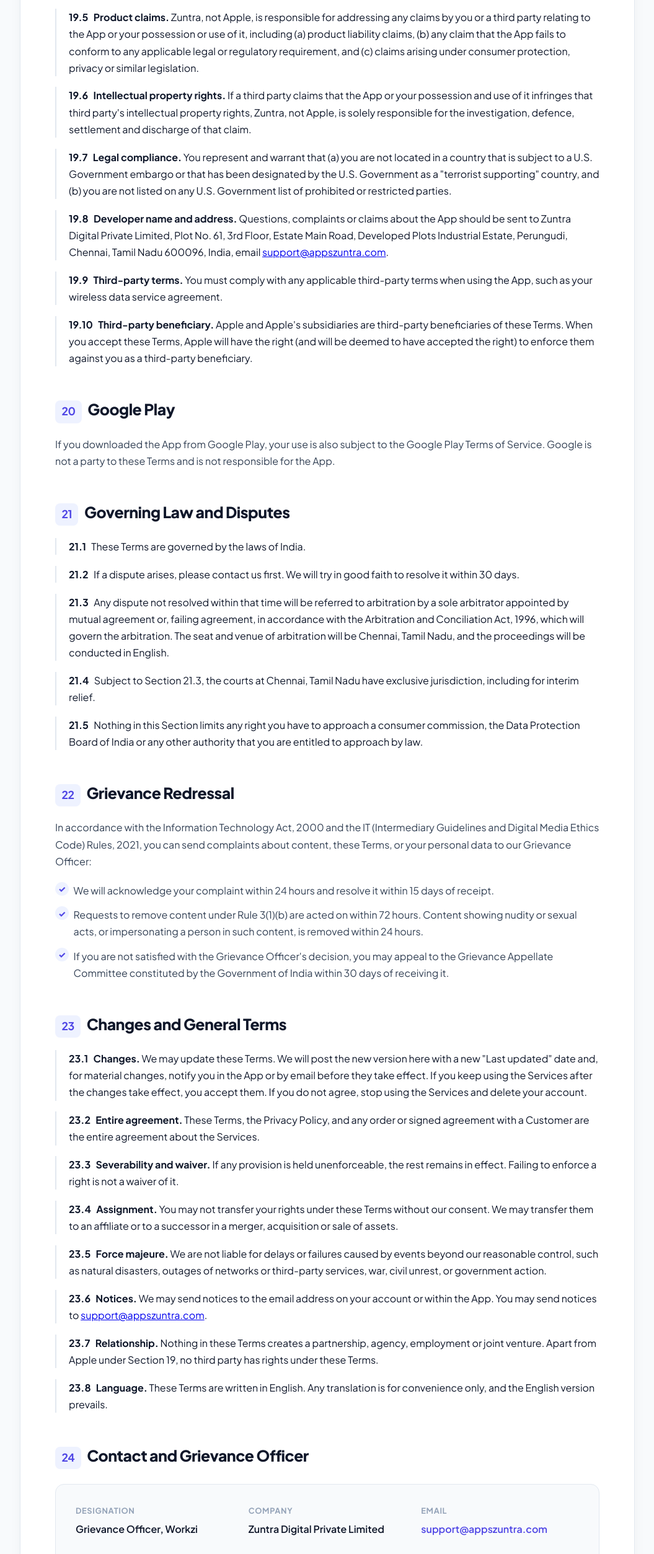
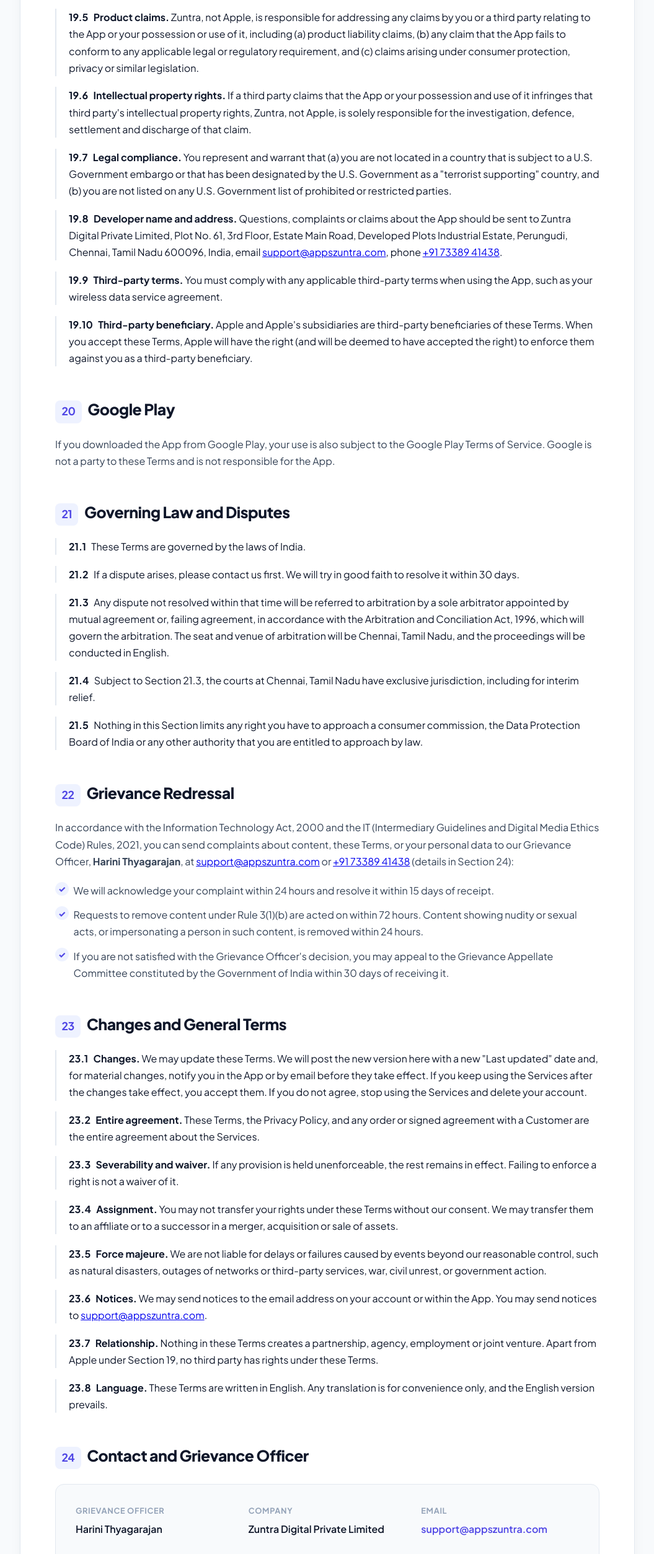
Before and after one commit to apps-zuntra/workzy_terms-condition, a plain HTML site: page index.html in a window 1280 px wide. Shown: the part 9493-12000 px from the top of the page at 62% size, without its empty margins (112-1167 px from the left). Drawn offline with Linux system fonts and the light colour scheme.

Commit message:
Add Grievance Officer name and contact phone
Co-Authored-By: Claude Opus 5.5 <noreply@anthropic.com>
Claude-Session: https://claude.ai/code/session_01U3hLL77sggdVnGbom4SGJ4

```diff
--- a/index.html
+++ b/index.html
@@ -254,7 +254,7 @@
         <div class="clause-item"><span class="clause-num">19.5</span> <strong>Product claims.</strong> Zuntra, not Apple, is responsible for addressing any claims by you or a third party relating to the App or your possession or use of it, including (a) product liability claims, (b) any claim that the App fails to conform to any applicable legal or regulatory requirement, and (c) claims arising under consumer protection, privacy or similar legislation.</div>
         <div class="clause-item"><span class="clause-num">19.6</span> <strong>Intellectual property rights.</strong> If a third party claims that the App or your possession and use of it infringes that third party's intellectual property rights, Zuntra, not Apple, is solely responsible for the investigation, defence, settlement and discharge of that claim.</div>
         <div class="clause-item"><span class="clause-num">19.7</span> <strong>Legal compliance.</strong> You represent and warrant that (a) you are not located in a country that is subject to a U.S. Government embargo or that has been designated by the U.S. Government as a "terrorist supporting" country, and (b) you are not listed on any U.S. Government list of prohibited or restricted parties.</div>
-        <div class="clause-item"><span class="clause-num">19.8</span> <strong>Developer name and address.</strong> Questions, complaints or claims about the App should be sent to Zuntra Digital Private Limited, Plot No. 61, 3rd Floor, Estate Main Road, Developed Plots Industrial Estate, Perungudi, Chennai, Tamil Nadu 600096, India, email <a href="mailto:support@appszuntra.com">support@appszuntra.com</a>.</div>
+        <div class="clause-item"><span class="clause-num">19.8</span> <strong>Developer name and address.</strong> Questions, complaints or claims about the App should be sent to Zuntra Digital Private Limited, Plot No. 61, 3rd Floor, Estate Main Road, Developed Plots Industrial Estate, Perungudi, Chennai, Tamil Nadu 600096, India, email <a href="mailto:support@appszuntra.com">support@appszuntra.com</a>, phone <a href="tel:+917338941438">+91 73389 41438</a>.</div>
         <div class="clause-item"><span class="clause-num">19.9</span> <strong>Third-party terms.</strong> You must comply with any applicable third-party terms when using the App, such as your wireless data service agreement.</div>
         <div class="clause-item"><span class="clause-num">19.10</span> <strong>Third-party beneficiary.</strong> Apple and Apple's subsidiaries are third-party beneficiaries of these Terms. When you accept these Terms, Apple will have the right (and will be deemed to have accepted the right) to enforce them against you as a third-party beneficiary.</div>
       </section>
@@ -278,7 +278,7 @@
       <!-- 22 -->
       <section class="section-block">
         <h2 class="section-title"><span class="section-number">22</span> Grievance Redressal</h2>
-        <p class="section-p">In accordance with the Information Technology Act, 2000 and the IT (Intermediary Guidelines and Digital Media Ethics Code) Rules, 2021, you can send complaints about content, these Terms, or your personal data to our Grievance Officer:</p>
+        <p class="section-p">In accordance with the Information Technology Act, 2000 and the IT (Intermediary Guidelines and Digital Media Ethics Code) Rules, 2021, you can send complaints about content, these Terms, or your personal data to our Grievance Officer, <strong>Harini Thyagarajan</strong>, at <a href="mailto:support@appszuntra.com">support@appszuntra.com</a> or <a href="tel:+917338941438">+91 73389 41438</a> (details in Section 24):</p>
         <ul class="styled-list">
           <li>We will acknowledge your complaint within 24 hours and resolve it within 15 days of receipt.</li>
           <li>Requests to remove content under Rule 3(1)(b) are acted on within 72 hours. Content showing nudity or sexual acts, or impersonating a person in such content, is removed within 24 hours.</li>
@@ -304,8 +304,8 @@
         <h2 class="section-title"><span class="section-number">24</span> Contact and Grievance Officer</h2>
         <div class="contact-card">
           <div>
-            <div class="contact-item-title">Designation</div>
-            <div class="contact-item-val">Grievance Officer, Workzi</div>
+            <div class="contact-item-title">Grievance Officer</div>
+            <div class="contact-item-val">Harini Thyagarajan</div>
           </div>
           <div>
             <div class="contact-item-title">Company</div>
@@ -314,6 +314,10 @@
           <div>
             <div class="contact-item-title">Email</div>
             <div class="contact-item-val"><a href="mailto:support@appszuntra.com">support@appszuntra.com</a></div>
+          </div>
+          <div>
+            <div class="contact-item-title">Phone</div>
+            <div class="contact-item-val"><a href="tel:+917338941438">+91 73389 41438</a></div>
           </div>
           <div>
             <div class="contact-item-title">Address</div>
```
